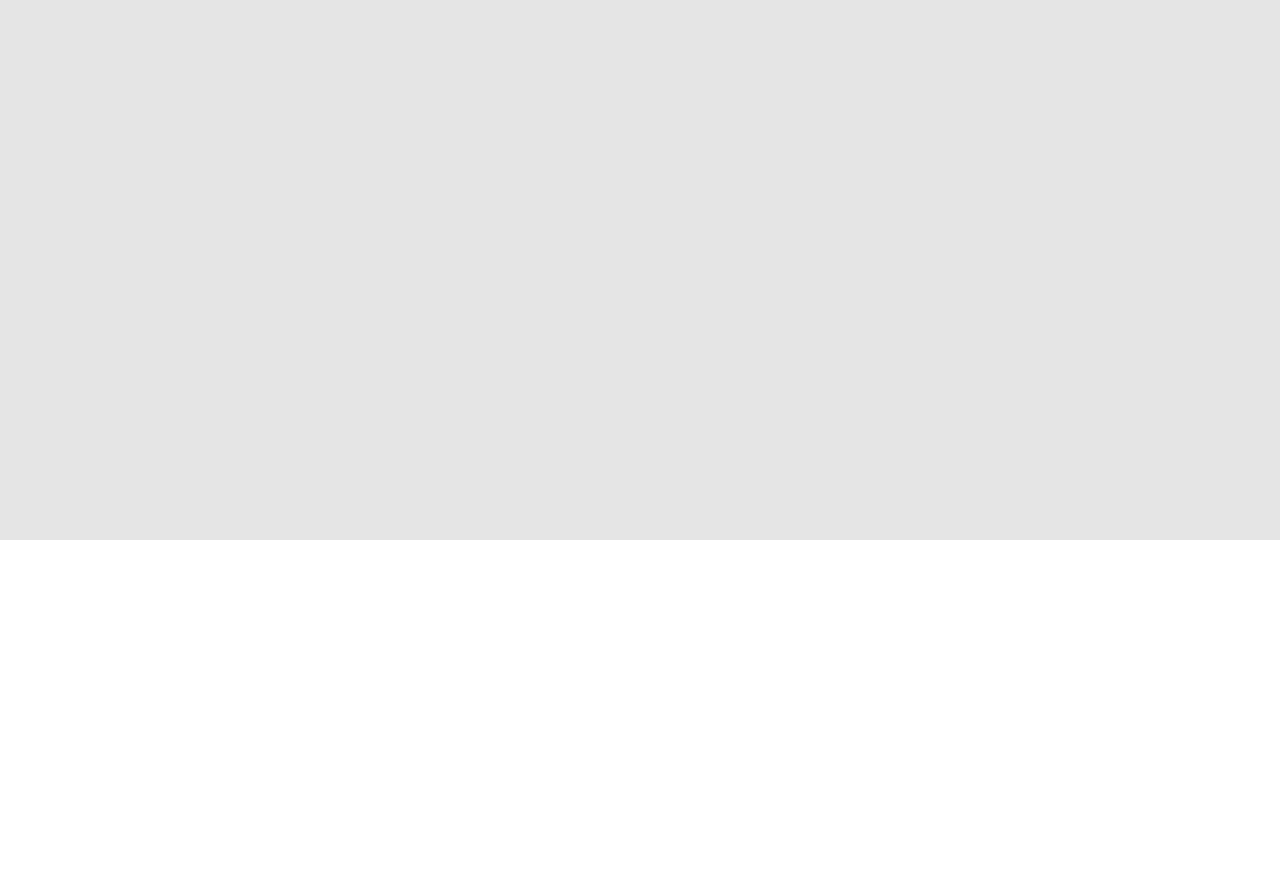
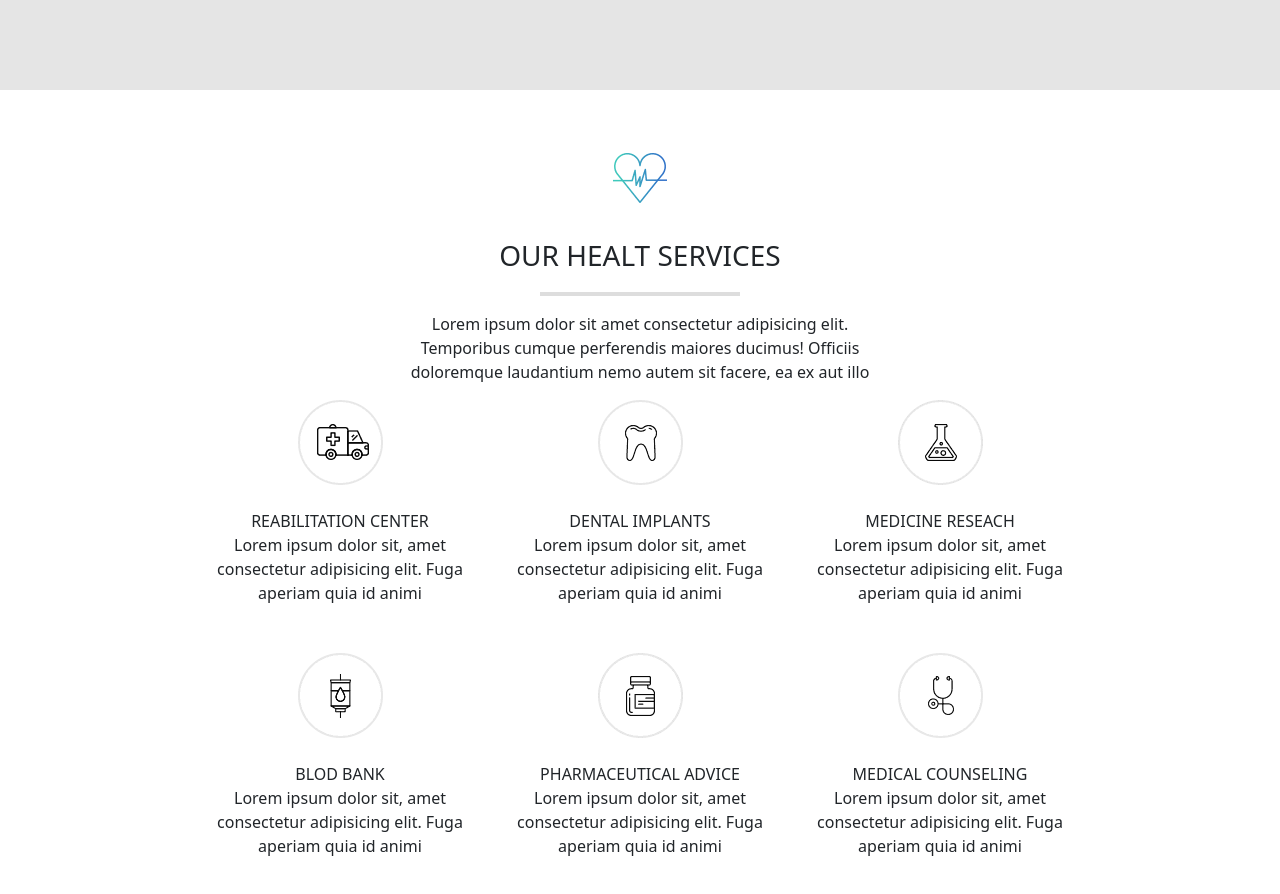
Before and after one commit to Mario-Marchio/proj-html-vuejs, a Vue app: page / in a window 1280 px wide. Shown: the part 1876-2770 px from the top of the page. Before the commit the page ends 2416 px from the top, so only its background shows below. Built offline with nearby package versions, Linux system fonts and the light colour scheme.

Commit message:
section 3 done

```diff
--- a/src/components/AppMain.vue
+++ b/src/components/AppMain.vue
@@ -89,7 +89,62 @@
                     </p>
                 </div>
             </div>
-
+        </div>
+    </div>
+    <div class="section-3">
+        <div class="container-small text-center">
+            <img class="pt-5 pb-3" src="../assets/img/icon-6.png" alt="doctor face">
+            <div class="fs-3 mb-3">OUR HEALT SERVICES</div>
+            <div class="grey-line"></div>
+            <div class="my-3">Lorem ipsum dolor sit amet consectetur adipisicing elit. Temporibus cumque perferendis maiores
+                ducimus!
+                Officiis doloremque laudantium nemo autem sit facere, ea ex aut illo</div>
+        </div>
+        <div class="container-medium d-flex justify-content-around">
+            <div class="text-center ">
+                <img class="mb-4" src="../assets/img/icon-14.png" alt="Same Day Appointments">
+                <div class="change-color">REABILITATION CENTER</div>
+                <div class="pb-5">
+                    Lorem ipsum dolor sit, amet consectetur adipisicing elit. Fuga aperiam quia id animi
+                </div>
+            </div>
+            <div class="text-center ">
+                <img class="mb-4" src="../assets/img/icon-15.png" alt="Same Day Appointments">
+                <div class="change-color">DENTAL IMPLANTS</div>
+                <div class="pb-5">
+                    Lorem ipsum dolor sit, amet consectetur adipisicing elit. Fuga aperiam quia id animi
+                </div>
+            </div>
+            <div class="text-center ">
+                <img class="mb-4" src="../assets/img/icon-16.png" alt="Same Day Appointments">
+                <div class="change-color">MEDICINE RESEACH</div>
+                <div class="pb-5">
+                    Lorem ipsum dolor sit, amet consectetur adipisicing elit. Fuga aperiam quia id animi
+                </div>
+            </div>
+        </div>
+        <div class="container-medium d-flex justify-content-around">
+            <div class="text-center ">
+                <img class="mb-4" src="../assets/img/icon-11.png" alt="Same Day Appointments">
+                <div class="change-color">BLOD BANK</div>
+                <div class="pb-5">
+                    Lorem ipsum dolor sit, amet consectetur adipisicing elit. Fuga aperiam quia id animi
+                </div>
+            </div>
+            <div class="text-center ">
+                <img class="mb-4" src="../assets/img/icon-12.png" alt="Same Day Appointments">
+                <div class="change-color">PHARMACEUTICAL ADVICE</div>
+                <div class="pb-5">
+                    Lorem ipsum dolor sit, amet consectetur adipisicing elit. Fuga aperiam quia id animi
+                </div>
+            </div>
+            <div class="text-center ">
+                <img class="mb-4" src="../assets/img/icon-13.png" alt="Same Day Appointments">
+                <div class="change-color">MEDICAL COUNSELING</div>
+                <div class="pb-5">
+                    Lorem ipsum dolor sit, amet consectetur adipisicing elit. Fuga aperiam quia id animi
+                </div>
+            </div>
         </div>
     </div>
 </template>
@@ -100,7 +155,11 @@
 
 .section-2 {
     background-color: #e5e5e5;
-    height: 1400px;
+    height: 950px;
+}
+
+.section-3 {
+    height: 850px;
 }
 
 .grey-line {
```
